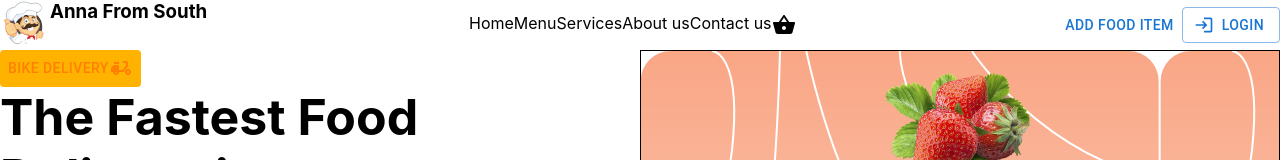
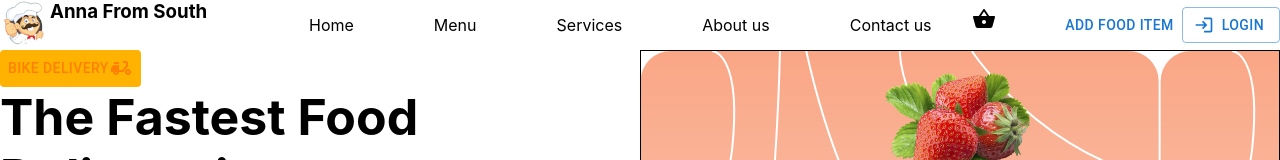
Before and after one commit to vasudevgrg/foodDelivery, a React (Create React App) app in the folder client/: page / in a window 1280 px wide. Shown: the top 160 px of the page. Built offline with nearby package versions, Linux system fonts and the light colour scheme; no server answers.

Commit message:
it had started working fine.. css left

```diff
--- a/client/src/Components/FullWidthTextField.jsx
+++ b/client/src/Components/FullWidthTextField.jsx
@@ -2,7 +2,7 @@ import * as React from 'react';
 import Box from '@mui/material/Box';
 import TextField from '@mui/material/TextField';
 
-export default function FullWidthTextField({inputName}) {
+export default function FullWidthTextField({inputName, handleChange}) {
   return (
     <Box
       sx={{
@@ -13,7 +13,7 @@ export default function FullWidthTextField({inputName}) {
 
       }}
     >
-      <TextField fullWidth label={inputName} id="fullWidth" onChange={(e)=>console.log(e.target.value)} />
+      <TextField fullWidth label={inputName} id="fullWidth" onChange={(e)=>handleChange(e.target.value)} />
     </Box>
   );
 }
--- a/client/src/Components/MainCard.jsx
+++ b/client/src/Components/MainCard.jsx
@@ -1,23 +1,31 @@
 import React from 'react';
 import AddShoppingCartIcon from '@mui/icons-material/AddShoppingCart';
 import ShoppingCartIcon from '@mui/icons-material/ShoppingCart';
-import { useDispatch } from 'react-redux';
+import { useDispatch, useSelector } from 'react-redux';
+import manageAddToCart from '../reducers/manageAddtoCart';
+import { updateCart } from '../actions';
 
 const MainCard = ({title, description, price, url,id}) => {
 
 const [showAddtocart, setShowAddtocart]= React.useState(true);
+const allMenuItems= useSelector(e=>e.manageAddToCart);
 const dispatch= useDispatch();
+console.log(allMenuItems);
 const handleAddToCart=(id)=>{
+    const value=allMenuItems.filter(e=>e._id===id);
+    console.log(value);
     fetch(`http://localhost:5002/user/addtocart/${id}`, {
         "method":"get",
         headers:{
             'Content-Type':'application/json',
             'token':localStorage.getItem("token")
         }
-    }).then(e=>e.json()).then(e=>{console.log(e); });
+    }).then(e=>e.json()).then(e=>{console.log(e);
+         dispatch(updateCart({"item":value[0], "count":1}));
+        });
     setShowAddtocart(false);
 
-fetch()
+
 }
 
   return (
--- a/client/src/Components/Navbar.js
+++ b/client/src/Components/Navbar.js
@@ -5,8 +5,9 @@ import { Button } from '@mui/material';
 import LoginIcon from '@mui/icons-material/Login';
 import { useDispatch } from 'react-redux';
 import { changeModalState } from '../actions';
-
+import {useNavigate} from "react-router-dom";
 const Navbar = () => {
+    const navigate= useNavigate();
     const style={
         img:{
             width:"50px",
@@ -23,10 +24,17 @@ const Navbar = () => {
             flexDirection:"row"
         },
         list:{
-            display:"flex",
-            flexDirection:"row",
-            listStyleType:"none",
-            margin:"10px"
+            // display:"flex",
+            // flexDirection:"row",
+            // justifyContent:"space-between",
+            // listStyleType:"none",
+            // margin:"10px",
+            // padding:"10px",
+            // border:"10px"
+            display:"inline-block",
+             listStyleType:"none",
+            padding:"10px 40px"
+
         }
     }
 
@@ -42,18 +50,18 @@ const Navbar = () => {
             <h3>Anna From South</h3>
         </div>
         <div>
-            <ul style={style.list}>
-                <li>Home</li>
-                <li>Menu</li>
-                <li>Services</li>
-                <li>About us</li>
-                <li>Contact us</li>
+            <ul >
+                <li style={style.list}>Home</li>
+                <li style={style.list}>Menu</li>
+                <li style={style.list}>Services</li>
+                <li style={style.list}>About us</li>
+                <li style={style.list}>Contact us</li>
                 <ShoppingBasketIcon/>
             </ul>
         </div>
         <div>
             <Button onClick={handleAddFoodItem}>Add Food Item</Button>
-        <Button variant="outlined" startIcon={<LoginIcon />}>
+        <Button variant="outlined" startIcon={<LoginIcon />} onClick={ ()=>{console.log("hello");navigate("/login")}}>
   Login
 </Button>
         </div>
--- a/client/src/Pages/LandingPage.jsx
+++ b/client/src/Pages/LandingPage.jsx
@@ -16,7 +16,8 @@ const LandingPage = () => {
     const dispatch= useDispatch();
 
     React.useEffect(()=>{
-        fetch("http://localhost:5002/user/menu").then(e=>e.json()).then(e=>e.items.map(ei=>dispatch(addItemToCart(ei))));
+      fetch("http://localhost:5002/user/menu").then(e=>e.json()).then(e=>console.log(e));
+        fetch("http://localhost:5002/user/menu").then(e=>e.json()).then(e=>e.items.map(ei=>ei.items.map(eii=>{dispatch(addItemToCart(eii));console.log(eii);})));
     },[]);
 
     const modalStatus= useSelector(e=>e.manageModal);
--- a/client/src/Pages/LoginPage.js
+++ b/client/src/Pages/LoginPage.js
@@ -1,12 +1,31 @@
-import React from 'react'
+import React, { useState } from 'react'
 import FullWidthTextField from '../Components/FullWidthTextField';
 import GoogleIcon from '@mui/icons-material/Google';
 import Google from '@mui/icons-material/Google';
 import CartModal from '../Components/Cart/CartModal';
+import { useNavigate } from 'react-router-dom';
 
 const LoginPage = () => {
+  const [username, setUsername]= useState("");
+  const [password, setPassword]= useState("");
+const navigate= useNavigate();
+
   const handleGoogleLogin=()=>{
     fetch("http://localhost:5002/auth/google");
+  }
+
+  const handleLogin=()=>{
+    console.log(username);
+    fetch("http://localhost:5002/user/login",{
+      method:"post",
+      body: JSON.stringify({
+        "username": username,
+        "password": password
+      }),
+      headers:{
+        'Content-Type':'application/json'
+      }
+    }).then(e=>e.json()).then(e=>{console.log(e); localStorage.setItem("token", e.token); navigate("/")});
   }
   return (
    <>
@@ -18,10 +37,10 @@ const LoginPage = () => {
    <div style={{display:"flex", flexDirection:"column", justifyContent:"center", alignItems:"center", height:"100vh"}}>
    <button onClick={handleGoogleLogin}><GoogleIcon/>Google</button>
 <div style={{borderTop:"1px solid black"}}></div><p>OR</p><hr/>
-<FullWidthTextField inputName="Email Address" />
-<FullWidthTextField inputName="Password" />
+<FullWidthTextField inputName="Email Address" handleChange={setUsername} />
+<FullWidthTextField inputName="Password" handleChange={setPassword} />
 <p style={{color:"red", padding:"20px",textAlign:"start"}}>Forget Password?</p>
-<button style={{width:"500px", height:"50px", backgroundColor:"orange",color:"white", fontWeight:"bold", border:"none", }}>SIGN IN</button>
+<button style={{width:"500px", height:"50px", backgroundColor:"orange",color:"white", fontWeight:"bold", border:"none", }} onClick={handleLogin}>SIGN IN</button>
    </div>
    </div>
    </>
--- a/client/src/actions/index.js
+++ b/client/src/actions/index.js
@@ -4,6 +4,7 @@ export const changeModalState=()=>{
     }
 };
 
+//contains all items to of menu. I dont know why the hell i had named it addtocart.
 export const addItemToCart=(payload)=>{
     return{
         type: "addItemToCart",
@@ -11,6 +12,7 @@ export const addItemToCart=(payload)=>{
     }
 }
 
+//when user press addtocart it gets added here
 export const updateCart=(payload)=>{
     return {
         type:"updateCart",
```
Also changed, not shown: 1 other file (tests, documents, lock files or other folders).
